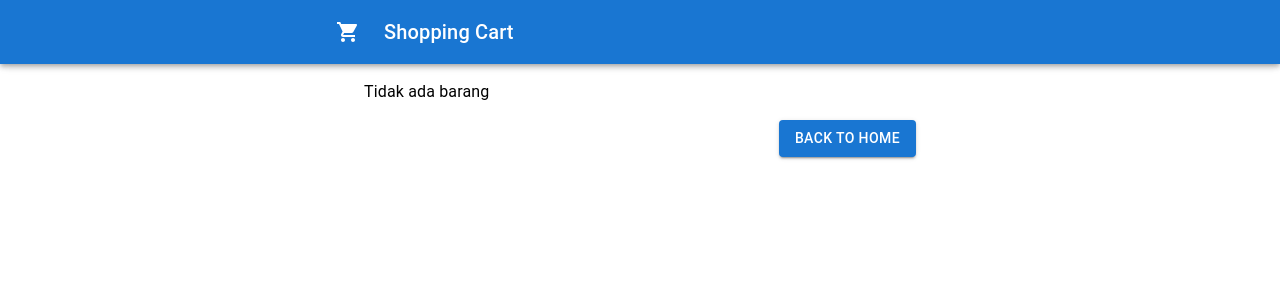
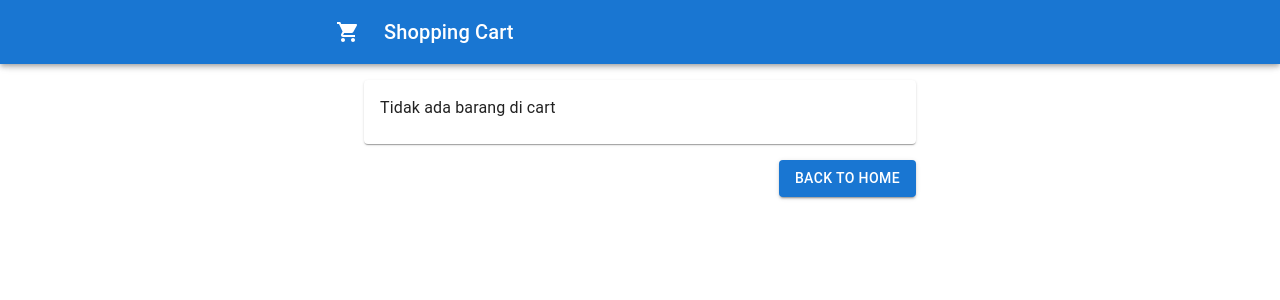
Before and after one commit to Lendi156/shopping-cart, a React (Create React App) app: page /CheckOut in a window 1280 px wide. Shown: the top 300 px of the page. Built offline with nearby package versions, Linux system fonts and the light colour scheme; no server answers.

Commit message:
Add card componet to empty card message

```diff
--- a/src/pages/CheckOut.jsx
+++ b/src/pages/CheckOut.jsx
@@ -1,5 +1,5 @@
 import React from 'react'
-import { Container, Button, Stack, Typography } from '@mui/material'
+import { Container, Button, Stack, Typography, Card, CardContent } from '@mui/material'
 import { useSelector, useDispatch } from 'react-redux'
 import { useNavigate } from 'react-router-dom'
 import { onBuy } from '../utils/utils'
@@ -21,9 +21,17 @@ export default function CheckOut () {
       <Stack spacing={2} sx={{ margin: '80px 0 20px' }}>
         {cartItems.length > 0
           ? <>
-                {cartListComponent}
+              {cartListComponent}
             </>
-          : <Typography>Tidak ada barang</Typography> }
+          : <>
+            <Card sx={{ display: 'flex', justifyContent: 'space-between' }}>
+              <CardContent>
+                <Typography>
+                  Tidak ada barang di cart
+                </Typography>
+              </CardContent>
+            </Card>
+          </> }
         <Stack direction='row' justifyContent='flex-end' spacing={2}>
           <Button variant="contained" onClick={() => navigate('/')}>Back to Home</Button>
           {cartItems.length > 0 ? <Button variant="contained" onClick={() => onBuy(products, dispatch, navigate)}>Buy Products</Button> : null }
```
